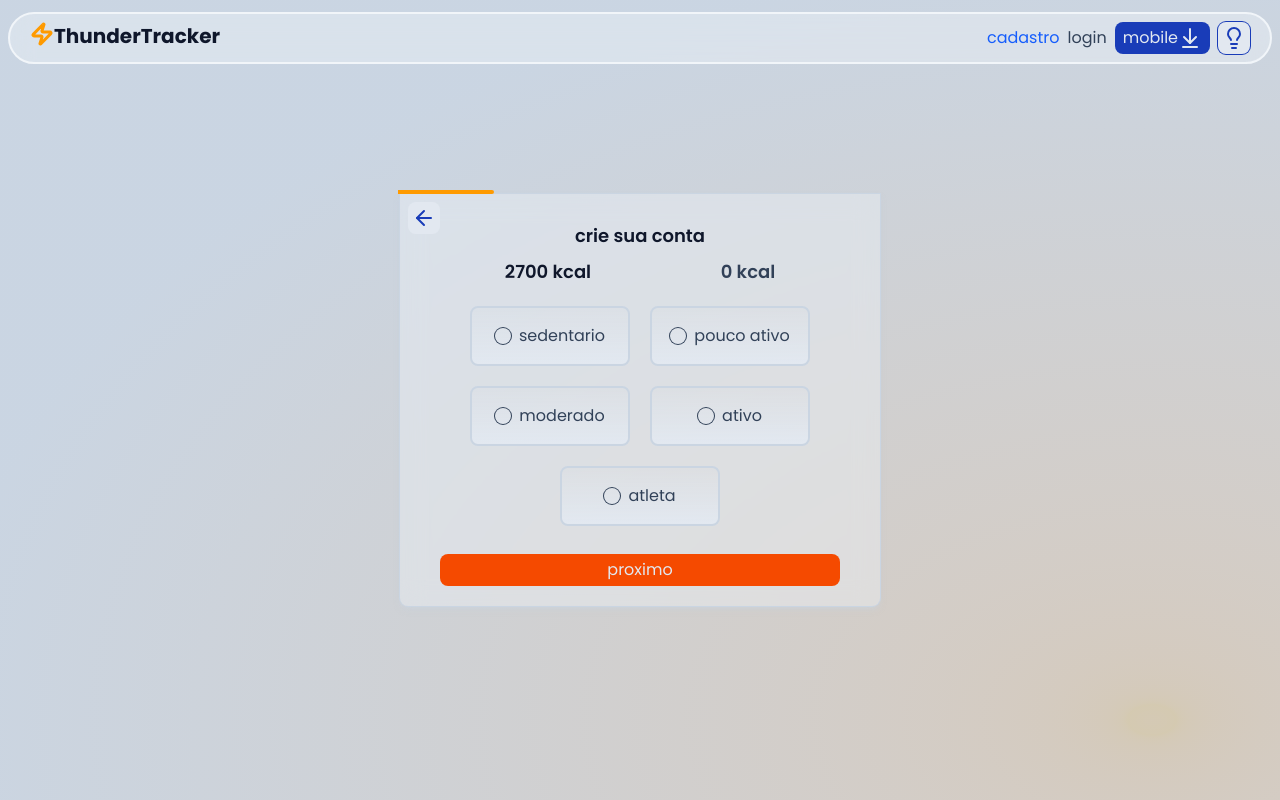
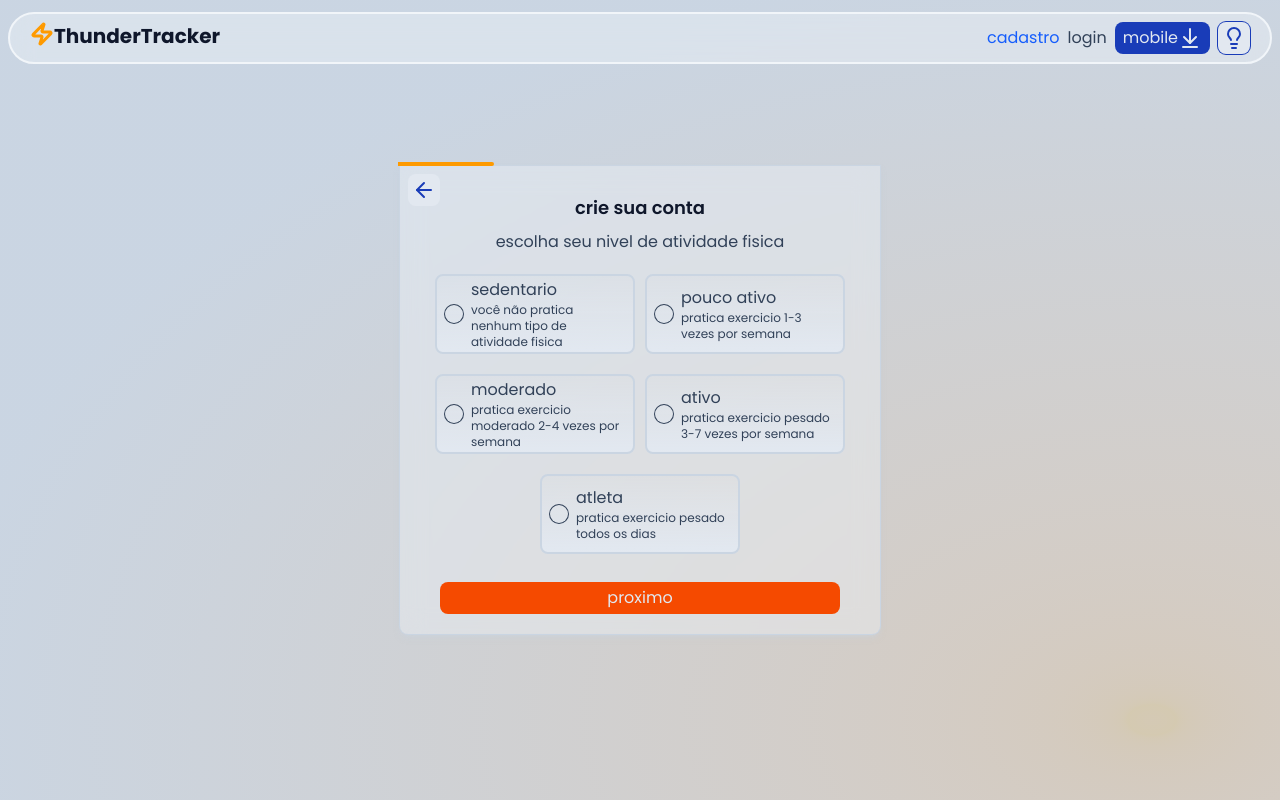
Before and after one commit to ViniciusDenelle/site-TCC, a React (Vite) app in the folder front-end/: page /cadastro in a window 1280 px wide. Both pictures are taken after a click on the button "proximo". Built offline with nearby package versions, Linux system fonts and the light colour scheme.

Commit message:
resolvendo-bugs

```diff
--- a/front-end/src/componentes/RadioCustomizado.jsx
+++ b/front-end/src/componentes/RadioCustomizado.jsx
@@ -26,8 +26,9 @@ const RadioCustomizado = ({name, valor, dataBinding, children, classeAdcional})
             whileTap={{scale: 0.95}}
             className={`${classeBase} ${classeAdcional ?? ``}`}>
 
-                <span className="flex justify-center items-center size-4
+                <span className="flex justify-center items-center p-1
                 rounded-full ring ring-base-quartenaria group-has-checked:ring-destaque-p-medio">
+
                     <div className="span size-2.5 rounded-full bg-transparent group-has-checked:bg-destaque-p-medio
                     transition-colors duration-200">
 
--- a/front-end/src/views/cadastro/cadastro.jsx
+++ b/front-end/src/views/cadastro/cadastro.jsx
@@ -14,7 +14,8 @@ const Cadastro = () => {
         tipoPeso: 'kilos',
         altura: '',
         tipoAltura: 'cm',
-        dataDeNascimento: ''
+        dataDeNascimento: '',
+        nivelAtividade: ''
     })
 
     const validacoes = {
@@ -58,7 +59,11 @@ const Cadastro = () => {
                 info={dados}/>
                 )
             case 2:
-                return <NivelAtividade />
+                return (
+                    <NivelAtividade
+                    mudarDados={mudarDados}
+                    />
+                )
             default:
                 break;
         }
@@ -76,8 +81,7 @@ const Cadastro = () => {
 
                 <div className="relative p-5 rounded-b-lg
                  bg-base-terciaria/40 backdrop-blur-md ring-1 ring-base-quaternaria
-                 w-9/10 lg:w-120 md:px-10 shadow-md shadow-base-quaternaria/50
-                 ">
+                 w-9/10 lg:w-120 md:px-10 shadow-md shadow-base-quaternaria/50">
 
                     <div className={`absolute -top-1 -left-0.5 h-1 bg-destaque-p-medio
                     rounded-r-full transiton-all duration-500`}
@@ -97,7 +101,7 @@ const Cadastro = () => {
                         </h1>
                     </div>
 
-                    <div className="flex w-full h-full flex-col gap-2 overflow-hidden">
+                    <div className="flex w-full h-full flex-col gap-2">
 
                         <AnimatePresence mode='wait'>
                             {renderizarPasso()}
--- a/front-end/src/views/cadastro/passos/Informações.jsx
+++ b/front-end/src/views/cadastro/passos/Informações.jsx
@@ -13,15 +13,14 @@ const Informações = ({mudarDados, info}) => {
         dataDeNascimento
     } = info
 
-    useEffect(() => {
-        if(peso == 0) return
-
-        if(tipoPeso === 'kilos'){
+    function alterarPeso(peso)
+    {
+        if(tipoPeso !== 'kilos'){
             mudarDados('peso', parseInt(peso / 2.2))
         } else {
             mudarDados('peso', parseInt(peso / 0.45))
         }
-    }, [tipoPeso])
+    }
 
     useEffect(() => {
         if (altura == '') return
@@ -97,9 +96,10 @@ const Informações = ({mudarDados, info}) => {
                             <BotaoSimples
                             classeAdcional="rounded-l-none w-1/5"
                             tipo="cheio"
-                            onClick={ev => mudarDados(
-                                'tipoPeso', tipoPeso === 'kilos' ? 'libras' : 'kilos'
-                            )}>
+                            onClick={() => {
+                                mudarDados('tipoPeso', tipoPeso === 'kilos' ? 'libras' : 'kilos')
+                                alterarPeso(peso)
+                            }}>
                                 {tipoPeso}
                             </BotaoSimples>
                         </div>
--- a/front-end/src/views/cadastro/passos/NivelAtividade.jsx
+++ b/front-end/src/views/cadastro/passos/NivelAtividade.jsx
@@ -2,52 +2,66 @@ import React from 'react'
 import RadioCustomizado from "../../../componentes/radioCustomizado"
 import { motion } from 'motion/react'
 
-const NivelAtividade = () => {
+const NivelAtividade = ({mudarDados}) => {
   const radios = [
-    'sedentario',
-    'pouco ativo',
-    'moderado',
-    'ativo',
-    'atleta'
+    {
+      nome: 'sedentario',
+      valor: '1',
+      descrição: 'você não pratica nenhum tipo de atividade fisica'
+    },
+    {
+      nome: 'pouco ativo',
+      valor: '1.2',
+      descrição: 'pratica exercicio 1-3 vezes por semana'
+    },
+    {
+      nome: 'moderado',
+      valor: '1.35',
+      descrição: 'pratica exercicio moderado 2-4 vezes por semana'
+    },
+    {
+      nome: 'ativo',
+      valor: '1.5',
+      descrição: 'pratica exercicio pesado 3-7 vezes por semana'
+    },
+    {
+      nome: 'atleta',
+      valor: '1.75',
+      descrição: 'pratica exercicio pesado todos os dias'
+    },
   ]
 
   return (
     <motion.div
-    initial={{opacity: 0}}
-    animate={{opacity: 1}}
-    exit={{opacity: 0,}}
-    transition={{duration: 0.4, ease: "easeOut"}}
+      initial={{ opacity: 0 }}
+      animate={{ opacity: 1 }}
+      exit={{ opacity: 0, }}
+      transition={{ duration: 0.4, ease: "easeOut" }}
       className="flex flex-col w-full ">
       <div className="flex justify-around items-center">
-          <h1 className="text-lg font-semibold text-t-primaria">
-            2700 kcal
-          </h1>
-
-          <h1 className="text-lg font-semibold">
-            0 kcal
-          </h1>
+        escolha seu nivel de atividade fisica
       </div>
 
       <div className="grid grid-cols-2 grid-rows-3 w-auto mx-auto gap-5 my-5">
-            {radios.map(radio => (
-              radio === 'atleta' ? (
-                <div className="col-span-2 flex justify-center">
-                  <RadioCustomizado
-                  classeAdcional="w-40 h-15"
-                  name="nivelAtividadeFisica"
-                  valor={radio}>
-                    {radio}
-                  </RadioCustomizado>
-                </div>
-              ) : (
+        {radios.map((radio, index) => (
+
+          <div className={`flex justify-center items-center
+          ${index === radios.length -1 ? `col-span-2` : ``}`}>
 
             <RadioCustomizado
-                classeAdcional="w-40 h-15"
+              classeAdcional="w-50 h-20 px-2"
               name="nivelAtividadeFisica"
-                valor={radio}>
-                  {radio}
+              valor={radio.valor}
+              dataBinding={ev => mudarDados('nivelAtividade', ev.target.value)}>
+              <p className="flex flex-col">
+                {radio.nome}
+                <span className="text-xs">
+                  {radio.descrição}
+                </span>
+              </p>
             </RadioCustomizado>
-              )
+
+          </div>
 
         ))}
       </div>
```
Lines whose indentation alone changed are shown as unchanged.
